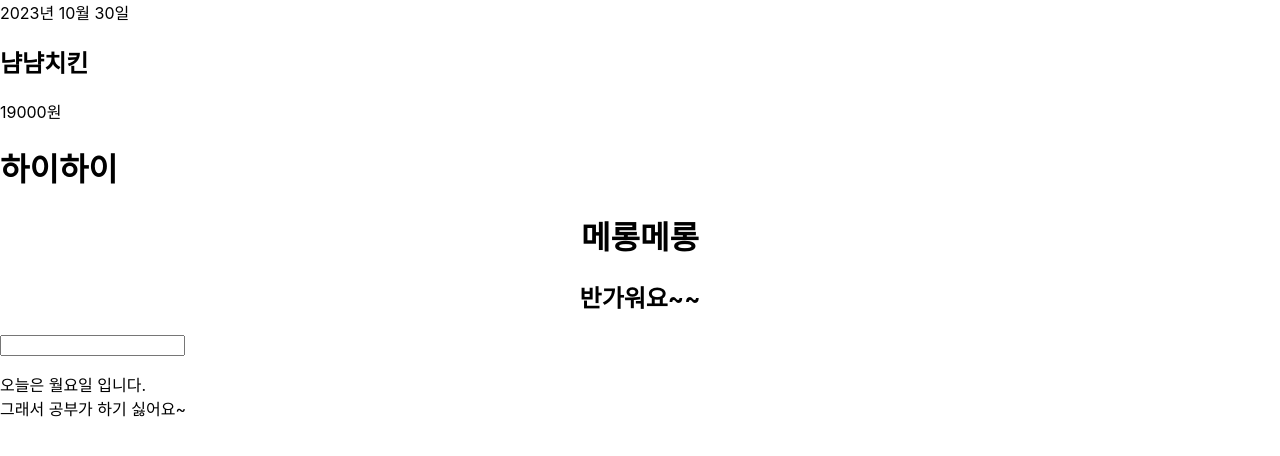
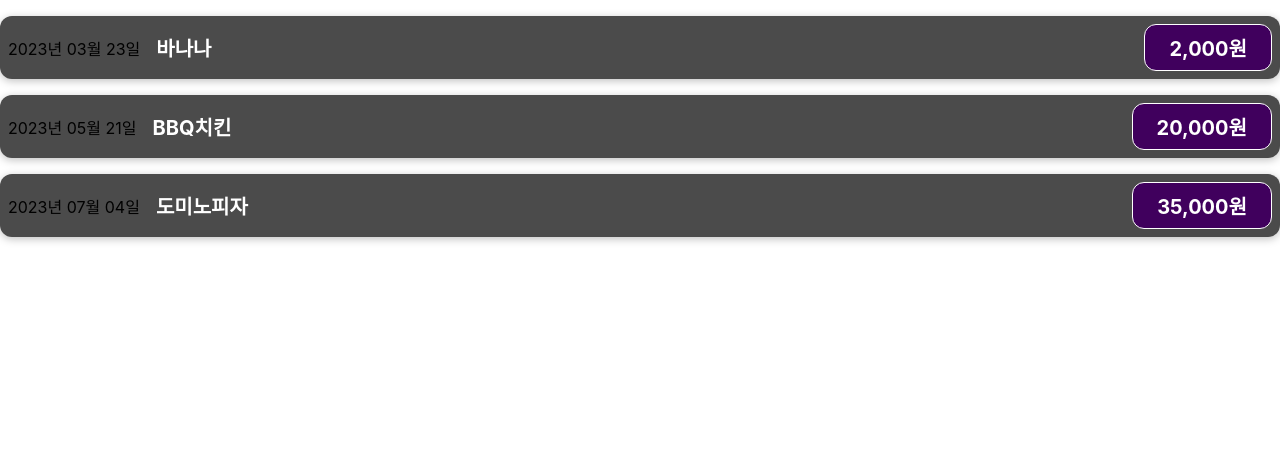
Before and after one commit to kyy7732/react-basic-study202310, a React (Create React App) app: page / in a window 1280 px wide. Shown: the top 456 px of the page. Built offline with nearby package versions, Linux system fonts and the light colour scheme.

Commit message:
2. 동적 데이터 렌더링 및 props 확인

```diff
--- a/src/App.js
+++ b/src/App.js
@@ -1,29 +1,48 @@
 import React from 'react';
 import './App.css';
-import NoName from './NoName';
 import ExpenseItem from './components/ExpenseItem';
+// 배열이나 함수 같은경우는 중괄호 사용
 
-function App() {
-  const $h2 = <h2>반가워요~~</h2>;
+const App = () => {
+  // 지출 항목 객체 배열
+
+  const expenses = [
+    {
+      title: '바나나',
+      price: 2000,
+      date: new Date(2023, 3, 23),
+    },
+    {
+      title: 'BBQ치킨',
+      price: 20000,
+      date: new Date(2023, 5, 21),
+    },
+    {
+      title: '도미노피자',
+      price: 35000,
+      date: new Date(2023, 7, 4),
+    },
+  ];
 
   return (
     <>
-      <ExpenseItem />
-      <NoName />
-      <div className='App'>
-        <h1>메롱메롱</h1>
-        {$h2}
-      </div>
-      <div className='noname'>
-        <input type='text' />
-        <p>
-          오늘은 월요일 입니다.
-          <br />
-          그래서 공부가 하기 싫어요~
-        </p>
-      </div>
+      <ExpenseItem
+        title={expenses[0].title}
+        price={expenses[0].price}
+        date={expenses[0].date}
+      />
+      <ExpenseItem
+        title={expenses[1].title}
+        price={expenses[1].price}
+        date={expenses[1].date}
+      />
+      <ExpenseItem
+        title={expenses[2].title}
+        price={expenses[2].price}
+        date={expenses[2].date}
+      />
     </>
   );
-}
+};
 
 export default App;
--- /dev/null
+++ b/src/components/ExpenseItem.css
@@ -0,0 +1,56 @@
+.expense-item {
+  display: flex;
+  justify-content: space-between;
+  align-items: center;
+  box-shadow: 0 2px 8px rgba(0, 0, 0, 0.25);
+  padding: 0.5rem;
+  margin: 1rem 0;
+  border-radius: 12px;
+  background-color: #4b4b4b;
+}
+
+.expense-item__description {
+  display: flex;
+  flex-direction: column;
+  gap: 1rem;
+  align-items: flex-end;
+  flex-flow: column-reverse;
+  justify-content: flex-start;
+  flex: 1;
+}
+
+.expense-item h2 {
+  color: #3a3a3a;
+  font-size: 1rem;
+  flex: 1;
+  margin: 0 1rem;
+  color: white;
+}
+
+.expense-item__price {
+  font-size: 1rem;
+  font-weight: bold;
+  color: white;
+  background-color: #40005d;
+  border: 1px solid white;
+  padding: 0.5rem;
+  border-radius: 12px;
+}
+
+@media (min-width: 580px) {
+  .expense-item__description {
+    flex-direction: row;
+    align-items: center;
+    justify-content: flex-start;
+    flex: 1;
+  }
+
+  .expense-item__description h2 {
+    font-size: 1.25rem;
+  }
+
+  .expense-item__price {
+    font-size: 1.25rem;
+    padding: 0.5rem 1.5rem;
+  }
+}
--- a/src/components/ExpenseItem.js
+++ b/src/components/ExpenseItem.js
@@ -1,12 +1,40 @@
 import React from 'react';
+// css 로딩
+import './ExpenseItem.css';
+const ExpenseItem = ({ title, price: propsPrice, date }) => {
+  // price: 사욜할 이름
+  // 부모가 전달한 객체가 들어옴
 
-const ExpenseItem = () => {
+  // const price = 99999;
+  // const expenseDate = date;
+  // const expenseTitle = title;
+  // const expensePrice = propsPrice;
+
+  // 1자리 숫자를 2자리수로 변환하는 함수
+  const make2digit = (text) => {
+    // padStart: 자바 스크립트의 문자열 함수 총자리수는 2자리고 0으로 채움
+    return text.toString().padStart(2, '0');
+  };
+
+  // 날짜 포맷팅 변환 함수 정의
+  const makeFormattedDate = () => {
+    const year = date.getFullYear();
+    const month = date.getMonth();
+    const day = date.getDate();
+
+    // (템플릿 리터럴) `${}`
+    return `${year}년 ${make2digit(month)}월 ${make2digit(day)}일`;
+  };
+
+  // 숫자를 원화 표기법으로 바꾸기
+  const formattedPrice = new Intl.NumberFormat('ko-KR').format(propsPrice);
+
   return (
     <div className='expense-item'>
-      <div>2023년 10월 30일</div>
+      <div>{makeFormattedDate()}</div>
       <div className='expense-item__description'>
-        <h2>냠냠치킨</h2>
-        <div className='expense-item__price'>19000원</div>
+        <h2>{title}</h2>
+        <div className='expense-item__price'>{formattedPrice}원</div>
       </div>
     </div>
   );
```
Also changed, not shown: .eslintrc.json.
